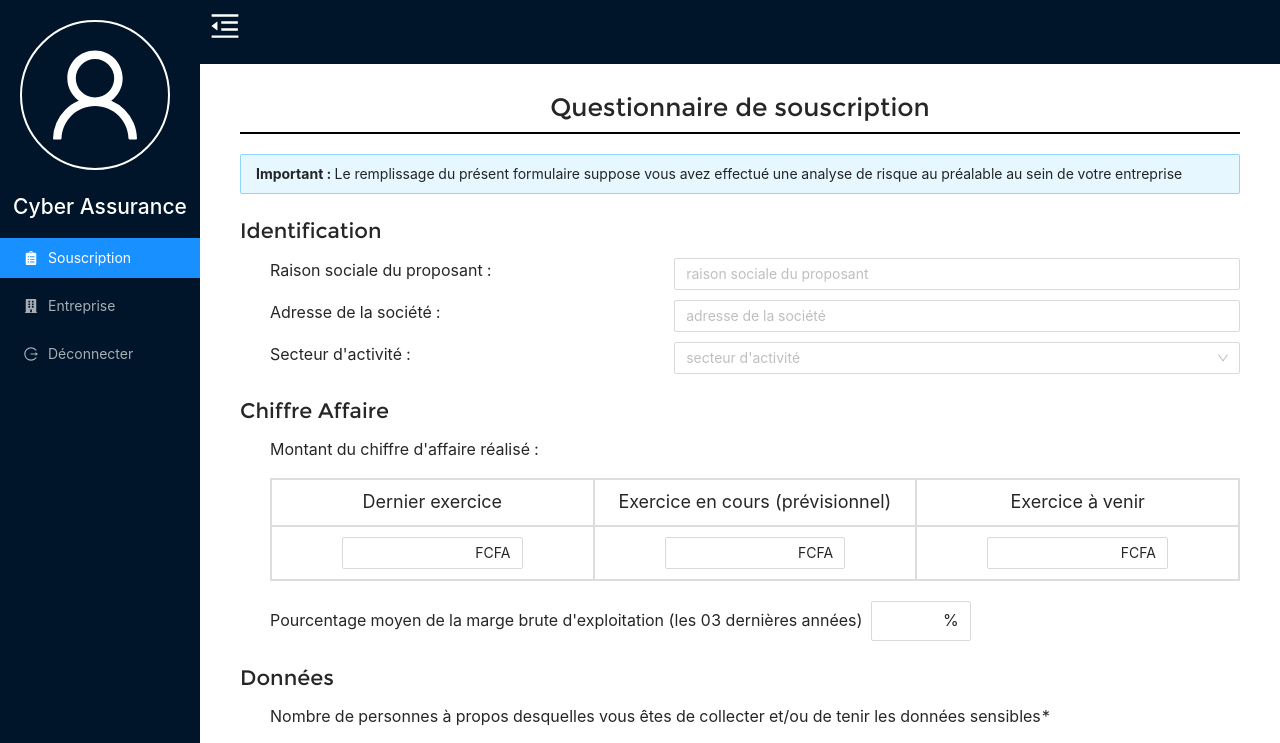
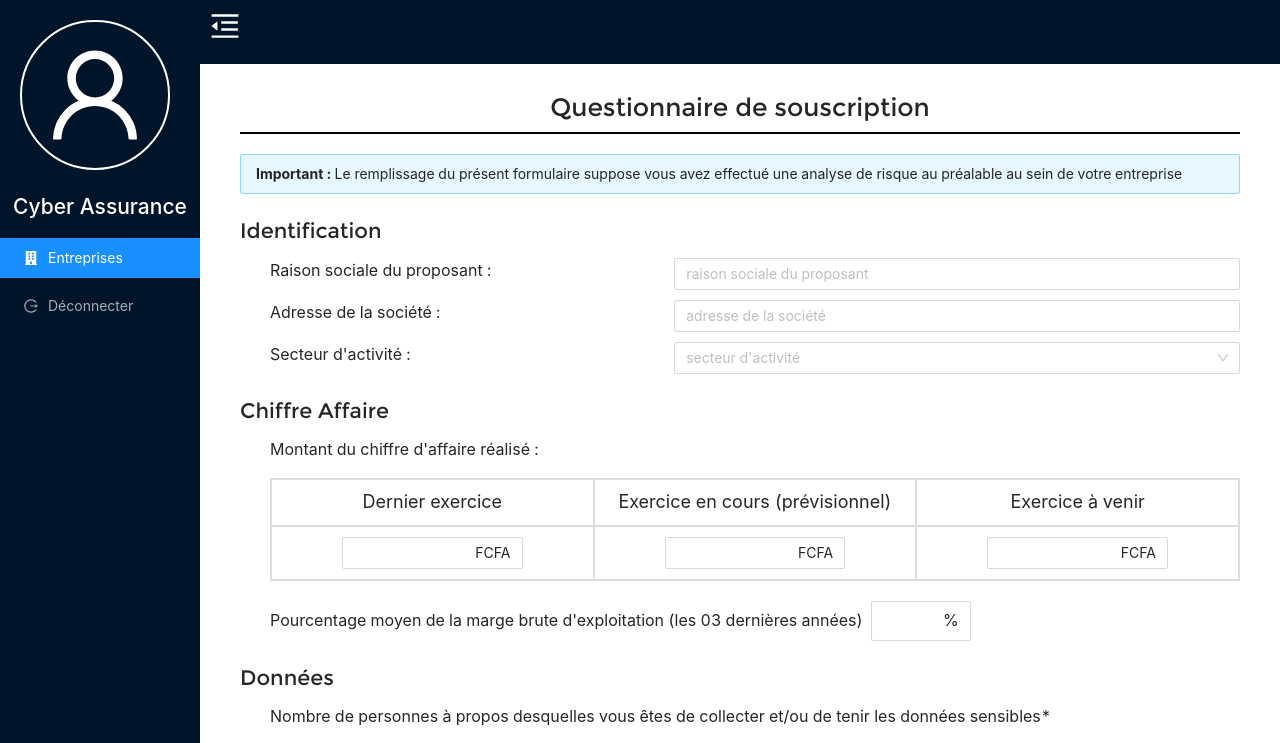
Before and after one commit to ndams55/Cyber-Insurance-Scoring, a React (Create React App) app: page /assureur/souscription in a window 1280 px wide. Shown: the top 743 px of the page. Built offline with nearby package versions, Linux system fonts and the light colour scheme.

Commit message:
feat: add entreprise page

```diff
--- a/src/App.tsx
+++ b/src/App.tsx
@@ -1,6 +1,7 @@
 import 'antd/dist/antd.min.css';
 import { BrowserRouter, Route, Routes } from 'react-router-dom';
-import { AssureurDashboard } from './modules/assureur/pages/dashboard';
+import { Entreprises } from './modules/assureur/pages/entreprise';
+import { Questionnaire } from './modules/assureur/pages/questionnaire';
 import { LoginPage } from './modules/login';
 
 function App() {
@@ -11,7 +12,8 @@ function App() {
         <Route path='login' element={<LoginPage />} />
 
         <Route path='assureur'>
-          <Route path='souscription' element={<AssureurDashboard />} />
+          <Route path='entreprise' element={<Entreprises />} />
+          <Route path='souscription' element={<Questionnaire />} />
         </Route>
       </Routes>
     </BrowserRouter>
--- /dev/null
+++ b/src/modules/assureur/pages/entreprise.tsx
@@ -0,0 +1,17 @@
+import styled from '@emotion/styled';
+import { Button } from 'antd';
+import { Drawer } from '../../shared/SidebarContainer';
+
+const Container = styled.div`
+  padding-bottom: 20px;
+`;
+
+export const Entreprises = () => {
+  return (
+    <Drawer>
+      <Container>
+        <Button>Créer entreprise</Button>
+      </Container>
+    </Drawer>
+  );
+};
--- a/src/modules/assureur/pages/dashboard.tsx
+++ b/src/modules/assureur/pages/questionnaire.tsx
@@ -39,7 +39,7 @@ const Container = styled.div`
   }
 `;
 
-export const AssureurDashboard = () => {
+export const Questionnaire = () => {
   return (
     <Drawer>
       <Container>
--- a/src/modules/login/index.tsx
+++ b/src/modules/login/index.tsx
@@ -73,7 +73,7 @@ export const LoginPage = () => {
             onFinish={async (data) => {
               setIsLoading(true);
               const { email, password } = data;
-              router(ROUTES.ASSUREUR.SOUSCRIPTION);
+              router(ROUTES.ASSUREUR.ENTREPRISE);
 
               await signIn(email, password)
                 .then((data) => {
--- a/src/modules/shared/SidebarContainer/index.tsx
+++ b/src/modules/shared/SidebarContainer/index.tsx
@@ -7,7 +7,9 @@ import {
 import styled from '@emotion/styled';
 import { Layout, Menu } from 'antd';
 import React, { ReactNode, useState } from 'react';
-import { FaBuilding, FaClipboardList } from 'react-icons/fa';
+import { FaBuilding } from 'react-icons/fa';
+import { useNavigate } from 'react-router-dom';
+import { ROUTES } from '../../../routes';
 const { Header, Sider, Content } = Layout;
 
 const ContainerIcon = styled.div`
@@ -30,6 +32,7 @@ const ContainerIcon = styled.div`
 `;
 export const Drawer = ({ children }: { children: ReactNode }) => {
   const [collapsed, setCollapsed] = useState(false);
+  const router = useNavigate();
 
   return (
     <Layout style={{ height: '100vh', backgroundColor: 'white' }}>
@@ -67,13 +70,9 @@ export const Drawer = ({ children }: { children: ReactNode }) => {
           items={[
             {
               key: '1',
-              icon: <FaClipboardList />,
-              label: 'Souscription',
-            },
-            {
-              key: '2',
               icon: <FaBuilding />,
-              label: 'Entreprise',
+              label: 'Entreprises',
+              onClick: () => router(ROUTES.ASSUREUR.ENTREPRISE),
             },
             {
               key: '5',
--- a/src/routes/index.ts
+++ b/src/routes/index.ts
@@ -2,6 +2,7 @@ export const ROUTES = {
   LOGIN: '/login',
   REGISTRATION: '/registration',
   ASSUREUR: {
+    ENTREPRISE: '/assureur/entreprise',
     SOUSCRIPTION: '/assureur/souscription',
   },
 };
```
